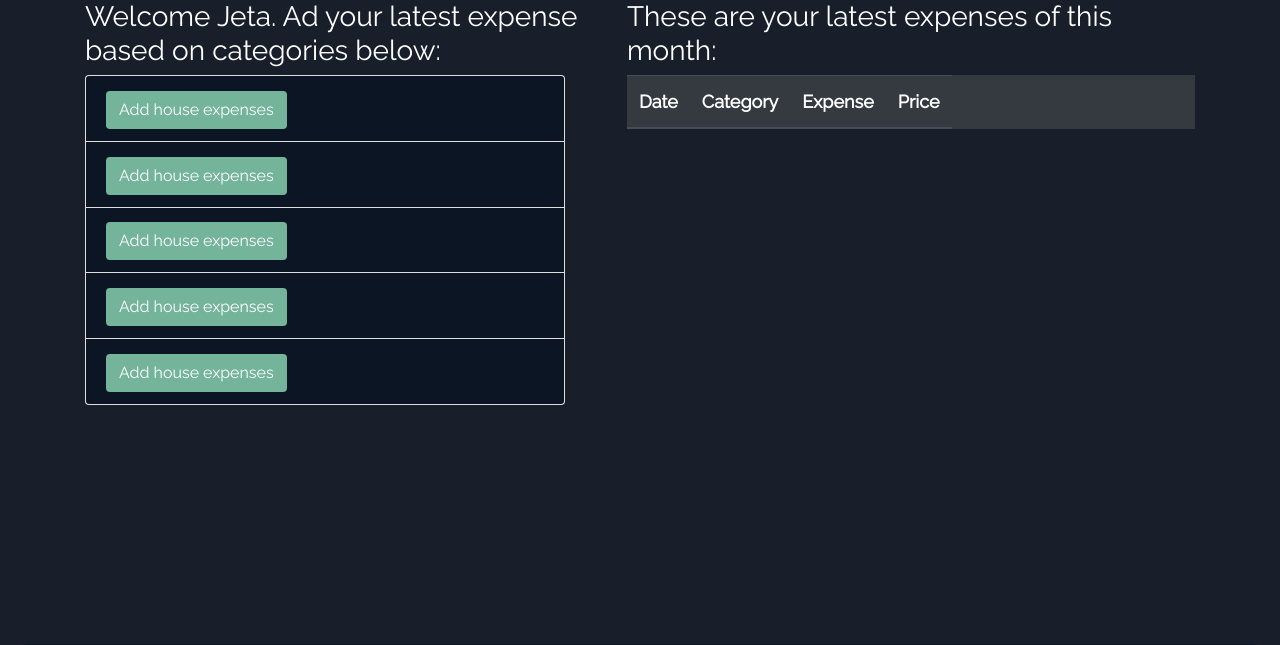
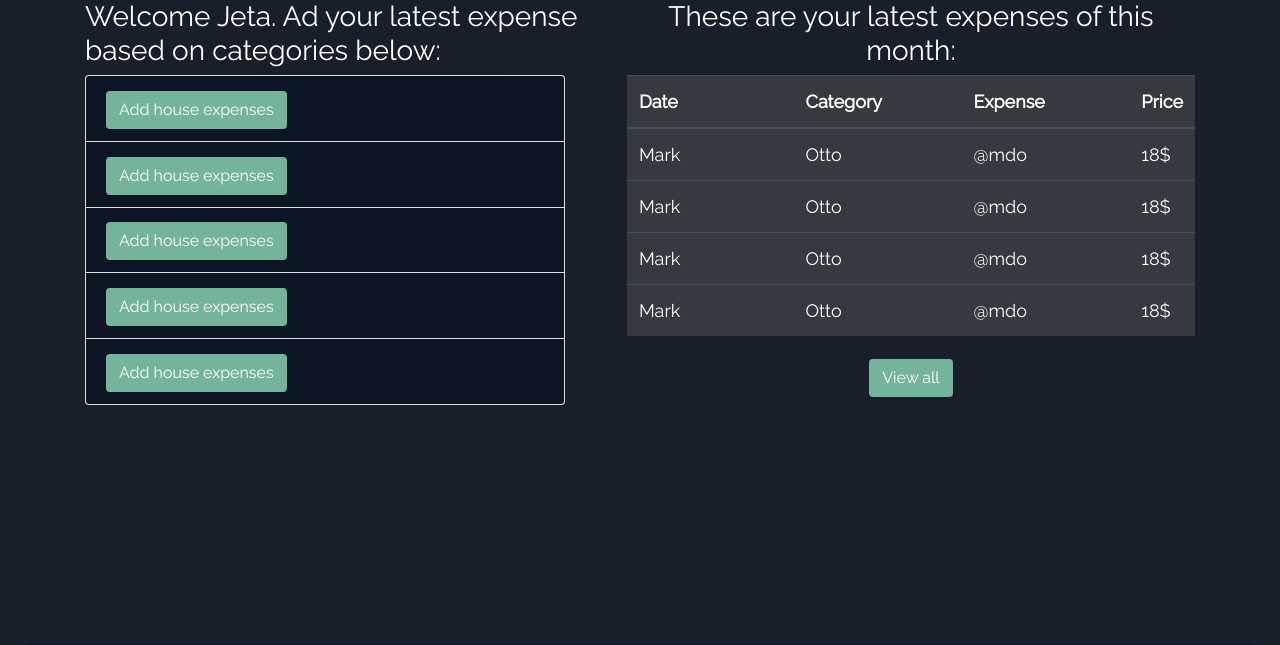
Before and after one commit to jetakasabaqi/money_tracker, a Flask app: page /home in a window 1280 px wide. Shown: the part 86-731 px from the top of the page. Run offline with Flask 2, Linux system fonts and the light colour scheme; a user stored in the database is signed in; data comes from the database, SQL or seed files in the repository; lists and menus that the app fills with data are empty; some libraries are stand-ins or nearby versions.

Commit message:
final front version of home page

```diff
--- a/static/css/style.css
+++ b/static/css/style.css
@@ -61,7 +61,7 @@ body{
     color: white;
   }
 .card-body{
-  background: #eae7e7;
+  background: #74b49b;
 }
   .card-body .form-control{
     width: 300px;
@@ -71,9 +71,29 @@ body{
   .card-body form{
     display: inline-block;
   }
-  .home .table{
+  .card-body .btn{
+    background: #207561;
+    color: white;
+  }
+  .home table{
     width: 100%;
     display: inline-block;
+  }
+.table-content{
+  text-align: center;
+}
+  .home table{
+    text-align: left;
+  }
+  .home .table-content a{
+    background-color:#74b49b;
+    color: white;
+  }
+  .home th{
+    width: 30%;
+  }
+  .home td{
+    width: 30%;
   }
 
 /****************/
--- a/templates/home.html
+++ b/templates/home.html
@@ -38,8 +38,8 @@
 						        		<input type="hidden" name="category_name" value="{categry['id']}">
 						        		<input type="text" name="expense_name" class="form-control" placeholder="name">
 						        		<input type="text" name="expense_price" class="form-control" placeholder="price $">
-						        		<input type="submit" name="Add" value="Add" class="btn btn-danger">
-						        		<a href="" class="btn btn-warning">Cancel</a>
+						        		<input type="submit" name="Add" value="Add" class="btn">
+						        		<a href="" class="btn">Cancel</a>
 						        	</form>'
 						      	</div>
 						    </div>
@@ -58,7 +58,7 @@
 					    	</tr>
 					  	</thead>
 					  	<tbody>
-					  		{%for expense in expenses %}
+					  		{%for i in range(4) %}
 						    	<tr>
 							      	<td>Mark</td>
 							      	<td>Otto</td>
@@ -68,6 +68,7 @@
 							{%endfor%}
 					   </tbody>
 					</table>
+					<a href="" class="btn">View all</a>
 				</div>
 			</div>
 		{% include 'includes/footer.html' %}
```
